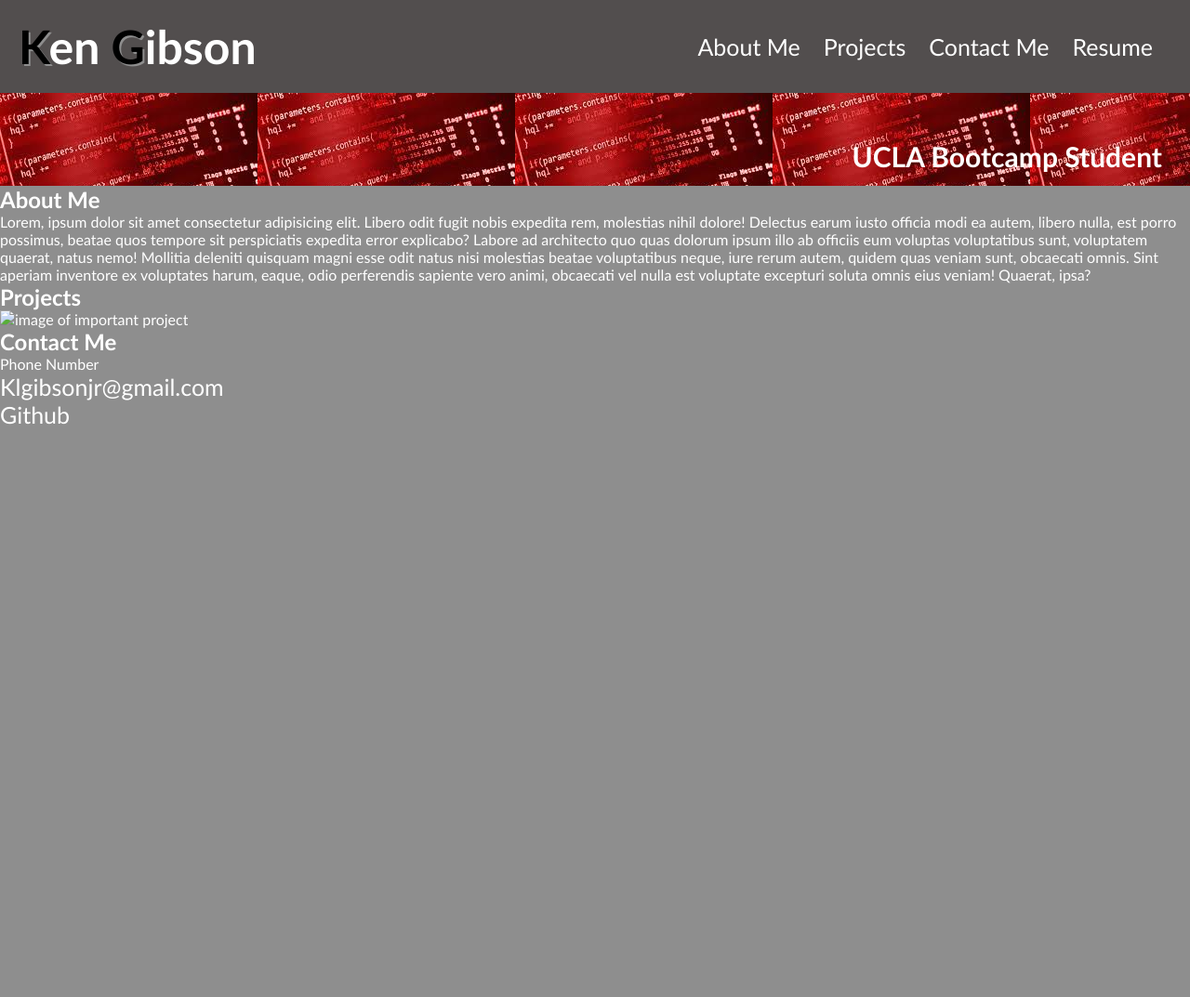
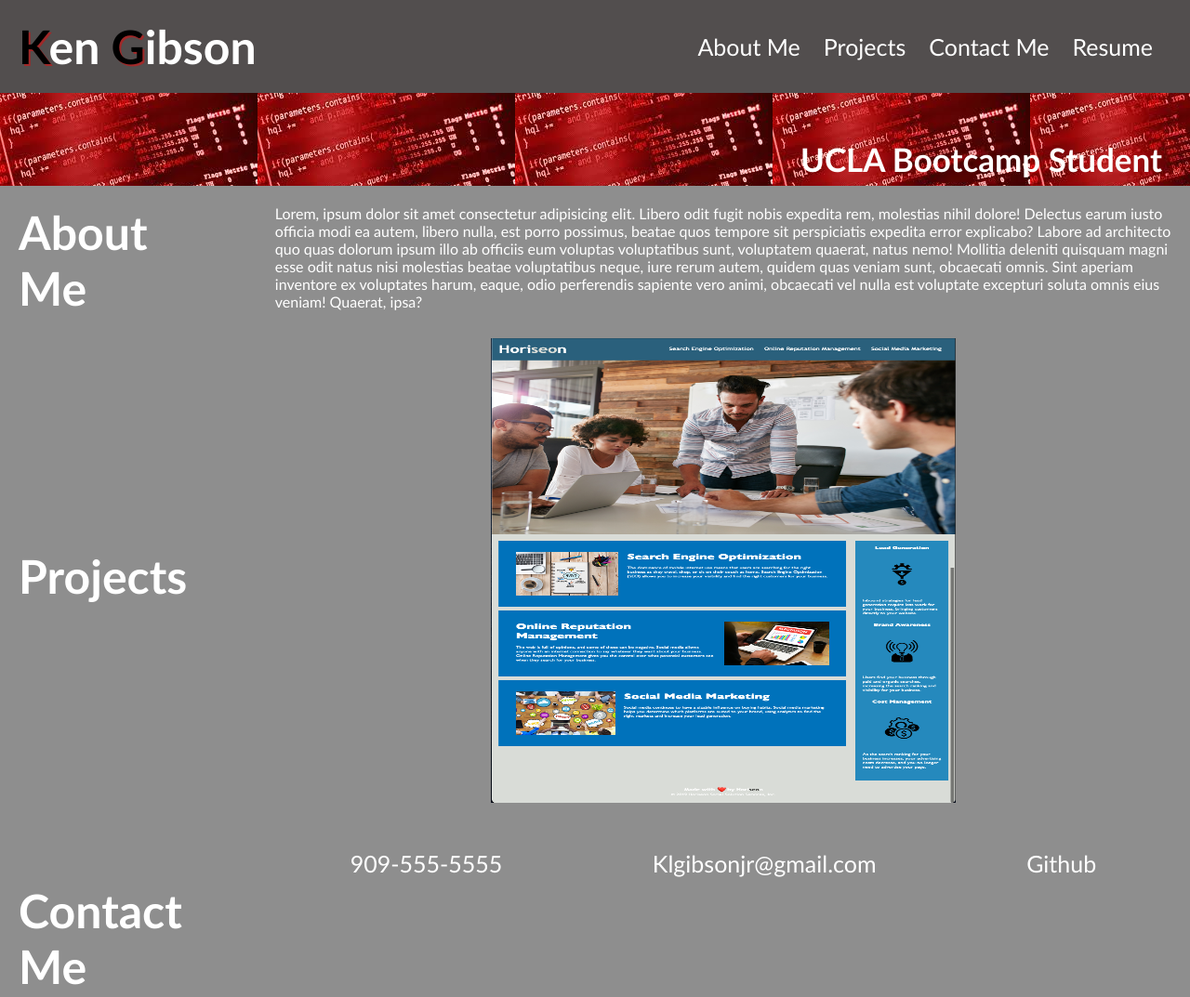
Before and after one commit to Klgibsonjr/ken-gibson-portfolio, a plain HTML site: page index.html in a window 1280 px wide. Shown: the whole page at 93% size. Before the commit the page ends 800 px from the top, so only its background shows below. Drawn offline with Linux system fonts and the light colour scheme.

Commit message:
extensive css sytling and added a photo to project section

```diff
--- a/assets/css/style.css
+++ b/assets/css/style.css
@@ -5,6 +5,8 @@
 }
 
 body {
+  display: flex;
+  flex-direction: column;
   font-family: "Trebuchet MS", Verdana, "Gill Sans MT", sans-serif;
   background-color: #8e8e8e;
   color: #ffffff;
@@ -25,7 +27,7 @@
 
 span {
   color: #000000;
-  text-shadow: 2px 2px #8e8e8e;
+  text-shadow: 2px 2px #a12929;
 }
 
 .navbar {
@@ -33,23 +35,18 @@
   padding-top: 15px;
   margin-right: 20px;
   font-size: 20px;
-  align-items: flex-end;
-
 }
 
 .navbar-list {
   display: flex;
-  flex-direction: row;
   padding: 0;
   margin: 0;
   list-style: none;
   justify-content: end;
-
 }
 
 .navbar-list-item {
   margin-left: 25px;
-  align-items: center;
 }
 
 .subtitle {
@@ -59,11 +56,50 @@
 }
 
 .subtitle-heading {
-  font-size: 30px;
+  font-size: 35px;
   font-weight: bolder;
   text-align: right;
   margin-right: 30px;
   padding-top: 50px;
+}
+
+.aside {
+  display: flex;
+  flex-direction: column;
+  height: 100%;
+  margin-right: 20px;
+  padding: 20px;
+}
+
+.about-me-heading {
+  /* align-self: right; */
+  font-size: 50px;
+  font-weight: bolder;
+  margin-right: 60px;
+}
+
+.projects-heading {
+  font-size: 50px;
+  font-weight: bolder;
+  margin-top: 250px;
+}
+
+.contact-me-heading {
+  font-size: 50px;
+  font-weight: bolder;
+  margin-top: 300px;
+  margin-right: 100px;
+  margin-bottom: 50px;
+}
+
+.main {
+  display: flex;
+  height: 100%;
+  margin: 20px;
+}
+
+.phone {
+  font-size: 25px;
 }
 
 a {
@@ -73,7 +109,7 @@
 }
 
 a:hover {
-  color: #8e8e8e
+  color: #8e8e8e;
 }
 
 a:visited {
@@ -84,26 +120,22 @@
   color: #5c0101;
 }
 
-.
-
-/* section {
+ul {
   display: flex;
-
+  justify-content: space-around;
+  list-style-type: none;
+  align-items: stretch;
+  margin-top: 50px;
 }
 
-h2 {
-  font-size: 40px;
+.projects {
+  display: flex;
+  justify-content: center;
   margin: 30px;
-  border-right: #000000 5px solid;
-  margin-right: 20px;
-  padding-right: 40px;
-
 }
 
-p {
-  font-size: 18px;
-  margin: 40px;
-  padding: 20px;
-  ;
-
-} */
+.main-project {
+  width: 500px;
+  height: 500px;
+  align-items: center;
+}
--- a/index.html
+++ b/index.html
@@ -20,27 +20,50 @@
         </ul>
       </nav>
     </header>
-    <main>
+
     <section class="subtitle">
       <h2 class="subtitle-heading">UCLA Bootcamp Student</h2>
     </section>
-      <section class="about-me">
-        <h2 class="categories">About Me</h2>
-        <p id="about-me-desc">Lorem, ipsum dolor sit amet consectetur adipisicing elit. Libero odit fugit nobis expedita rem, molestias nihil dolore! Delectus earum iusto officia modi ea autem, libero nulla, est porro possimus, beatae quos tempore sit perspiciatis expedita error explicabo? Labore ad architecto quo quas dolorum ipsum illo ab officiis eum voluptas voluptatibus sunt, voluptatem quaerat, natus nemo! Mollitia deleniti quisquam magni esse odit natus nisi molestias beatae voluptatibus neque, iure rerum autem, quidem quas veniam sunt, obcaecati omnis. Sint aperiam inventore ex voluptates harum, eaque, odio perferendis sapiente vero animi, obcaecati vel nulla est voluptate excepturi soluta omnis eius veniam! Quaerat, ipsa?</p>
-      </section>
-      <section class="projects">
-        <h2 class="categories">Projects</h2>
+
+    <main class="main">
+      <aside class="aside-heading">
+        <h2 class="about-me-heading">About Me</h2>
+        <h2 class="projects-heading">Projects</h2>
+        <h2 class="contact-me-heading">Contact Me</h2>
+      </aside>
+      <section class="content">
+        <!-- <article class="subtitle">
+          <h2 class="subtitle-heading">UCLA Bootcamp Student</h2>
+        </article> -->
+        <article class="about-me">
+          <!-- <h2 class="categories">About Me</h2> -->
+          <p id="about-me-desc">
+            Lorem, ipsum dolor sit amet consectetur adipisicing elit. Libero
+            odit fugit nobis expedita rem, molestias nihil dolore! Delectus
+            earum iusto officia modi ea autem, libero nulla, est porro possimus,
+            beatae quos tempore sit perspiciatis expedita error explicabo?
+            Labore ad architecto quo quas dolorum ipsum illo ab officiis eum
+            voluptas voluptatibus sunt, voluptatem quaerat, natus nemo! Mollitia
+            deleniti quisquam magni esse odit natus nisi molestias beatae
+            voluptatibus neque, iure rerum autem, quidem quas veniam sunt,
+            obcaecati omnis. Sint aperiam inventore ex voluptates harum, eaque,
+            odio perferendis sapiente vero animi, obcaecati vel nulla est
+            voluptate excepturi soluta omnis eius veniam! Quaerat, ipsa?
+          </p>
+        </article>
+        <article class="projects">
+          <!-- <h2 class="categories">Projects</h2> -->
           <img
             class="main-project"
             id="projects"
-          src="#"
+            src="/assets/Images/Horiseon.png"
             alt="image of important project"
           />
-      </section>
-      <section class="contact-me">
-        <h2 class="categories">Contact Me</h2>
+        </article>
+        <article class="contact-me">
+          <!-- <h2 class="categories">Contact Me</h2> -->
           <ul>
-          <li>Phone Number</li>
+            <li class="phone">909-555-5555</li>
             <li>
               <a type="email" href="mailto:klgibsonjr@gmail.com"
                 >Klgibsonjr@gmail.com</a
@@ -48,6 +71,7 @@
             </li>
             <li><a href="https://github.com/Klgibsonjr">Github</a></li>
           </ul>
+        </article>
       </section>
     </main>
   </body>
```
Also changed, not shown: assets/Images/Horiseon.png (added). Lines whose indentation alone changed are shown as unchanged.
